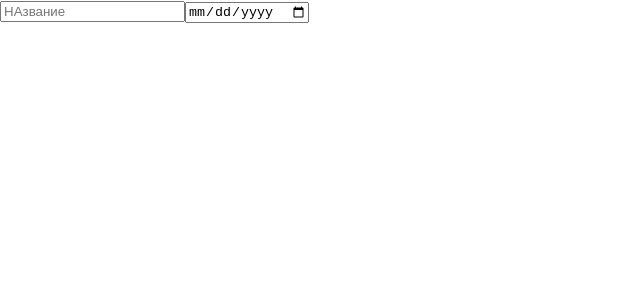
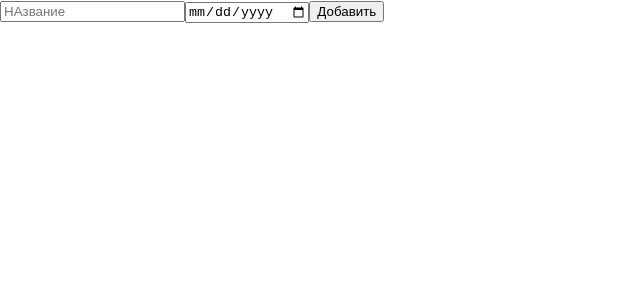
Before and after one commit to ovivavty-sketch/web5, a React (Create React App) app: page / in a window 1280 px wide. Shown: the top 300 px of the page, without its empty margins (0-640 px from the left). Built offline with nearby package versions, Linux system fonts and the light colour scheme.

Commit message:
кноп добавить

```diff
--- a/src/App.js
+++ b/src/App.js
@@ -9,7 +9,7 @@ function App() {
   return( <div>
     <input placeholder="НАзвание" value={name} onChange={(e)=>setName(e.target.value)}/>
      <input type="date" value={date} onChange={(e) => setDate(e.target.value)} />
-
+     <button>Добавить</button>
 
 
   </div>);
```
